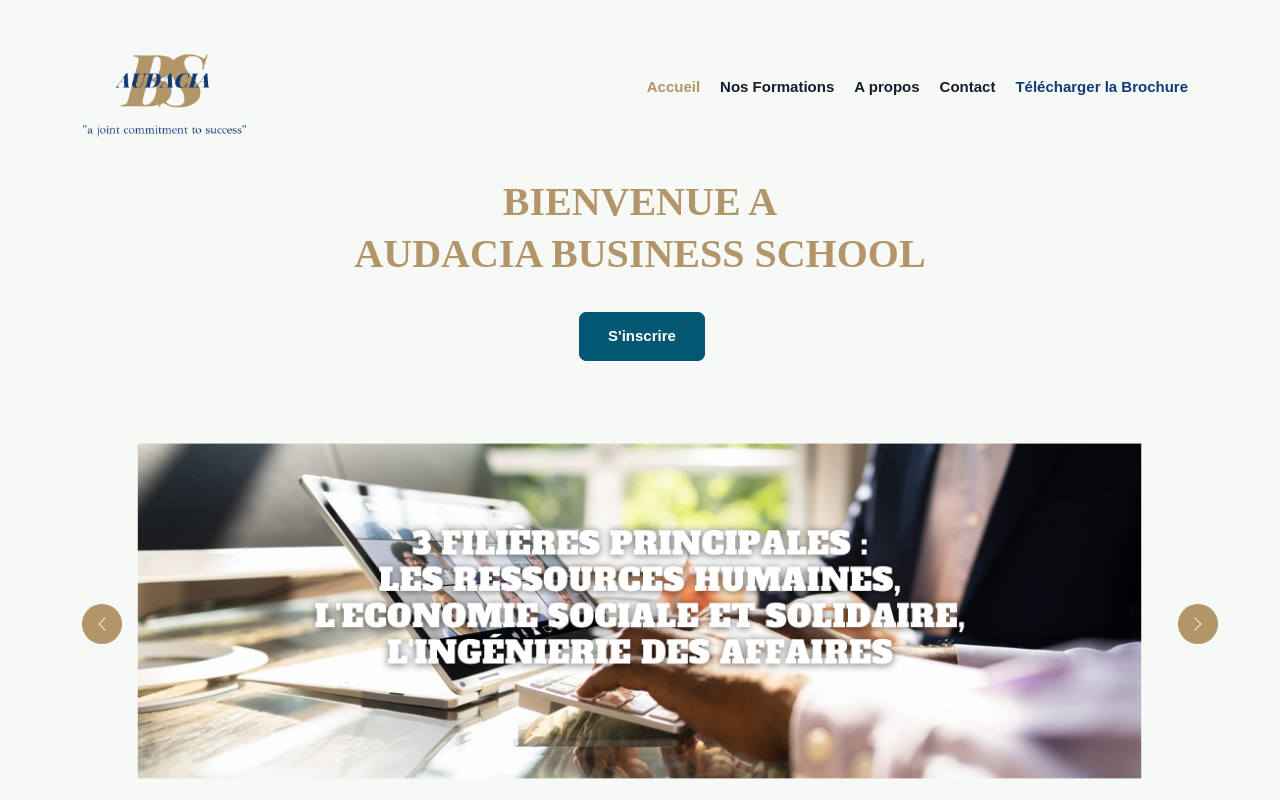
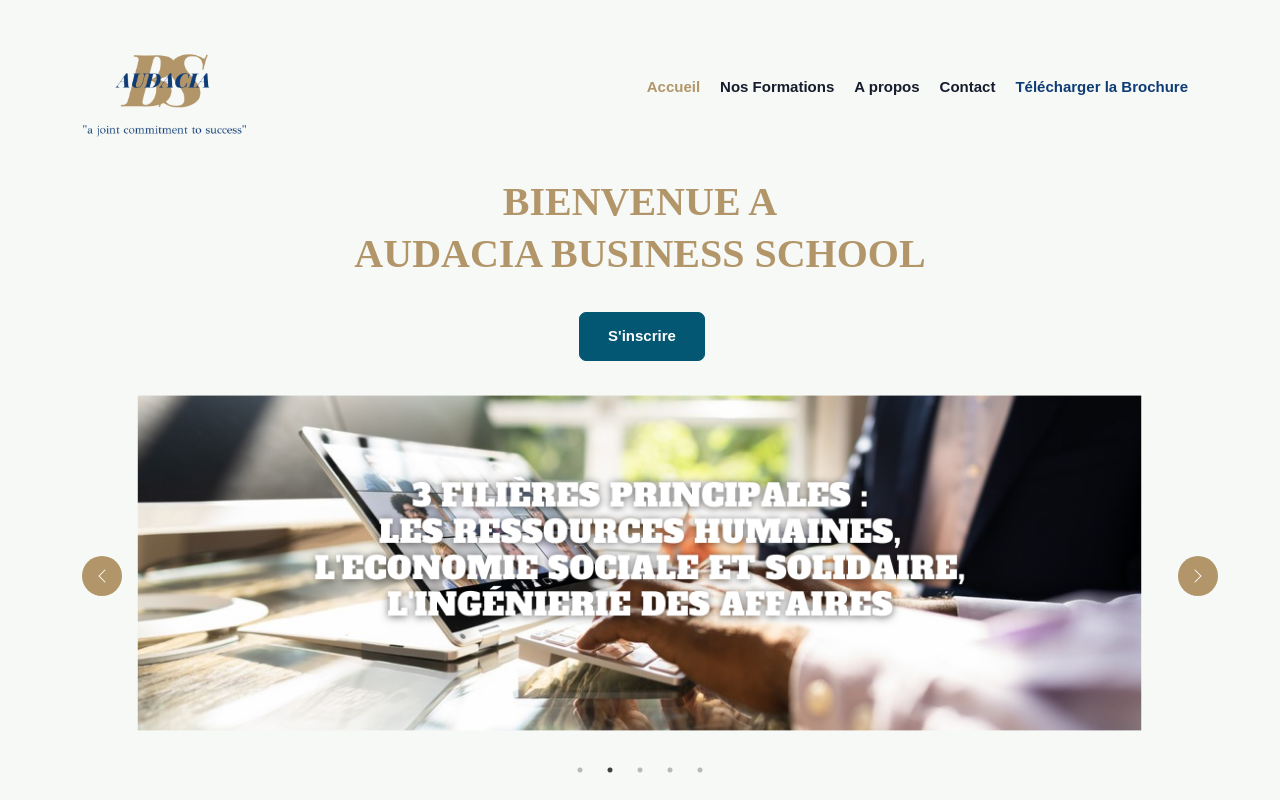
Before and after one commit to Thomas-Deblay/Audacia__FreelanceProject, a React (Create React App) app: page / in a window 1280 px wide. Shown: the top 800 px of the page. Built offline with nearby package versions, Linux system fonts and the light colour scheme.

Commit message:
Changement padding caroussel

```diff
--- a/src/pages/Layout6/Section.js
+++ b/src/pages/Layout6/Section.js
@@ -136,10 +136,10 @@
         </Row>
 
         {/* Swiper Start */}
-        <Row className="mt-4 pt-3">
+        <Row className="pt-3">
           <Col lg={12}>
             <div className="swiper-container homeslider pb-5">
-              <div className="swiper-wrapper mt-4">
+              <div className="swiper-wrapper">
                 <Slider {...settings}>
                   {images.map((item, key) => (
                     <div
```
